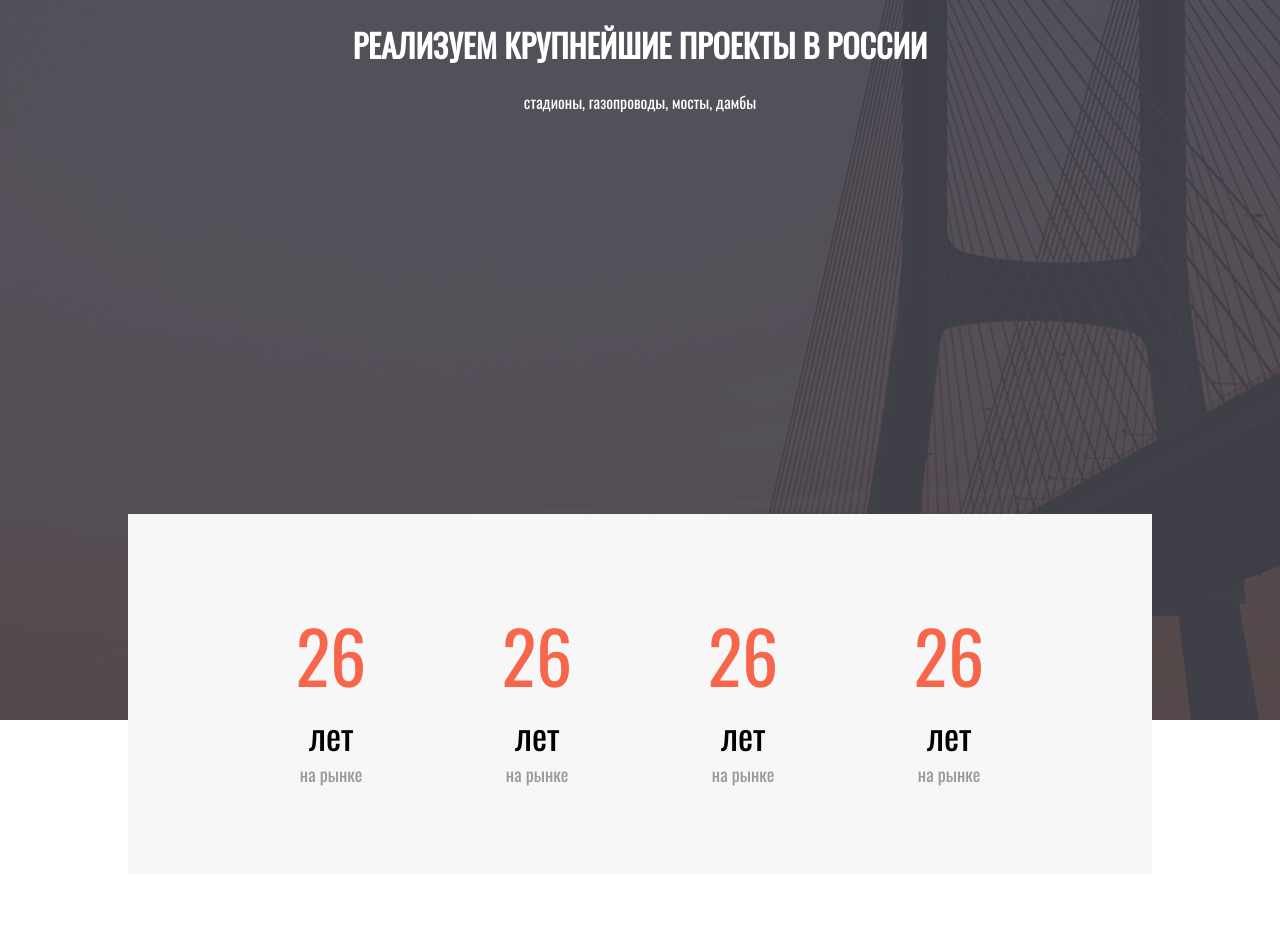
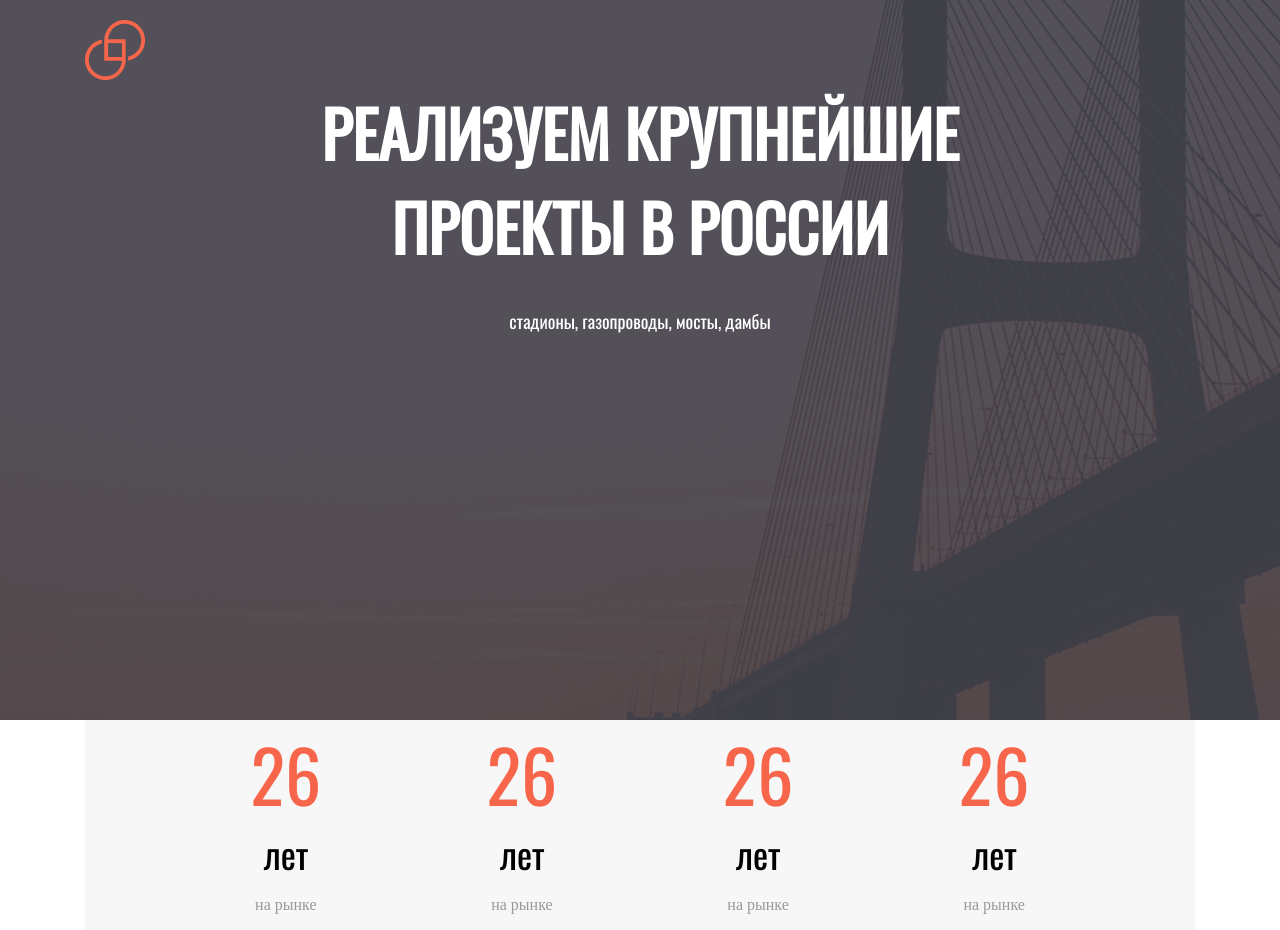
Before and after one commit to Pavel251001/project123, a website built with Vite: page index.html in a window 1280 px wide. Before the commit the page ends 874 px from the top, so only its background shows below. Built offline with nearby package versions, Linux system fonts and the light colour scheme.

Commit message:
pak.pavel

```diff
--- a/index.html
+++ b/index.html
@@ -1,41 +1,49 @@
 <!DOCTYPE html>
 <html lang="en">
 <head>
-    <meta charset="UTF-8" />
-    <meta name="viewport" content="width=device-width, initial-scale=1.0" />
-    <link rel="stylesheet" href="src/style.css" />
+  <meta charset="UTF-8">
+  <meta name="viewport" content="width=device-width, initial-scale=1.0">
+  <link rel="stylesheet" href="src/style.css">
   <title>Document</title>
 </head>
 <body>
   <header>
+
+    <div class="block-header">
+      <div class="logo">
+        <img src="src/img/logo.png" alt="">
+      </div>
       <div class="header-text">
-        <h1>РЕАЛИЗУЕМ КРУПНЕЙШИЕ ПРОЕКТЫ В РОССИИ</h1>
-        <p>стадионы, газопроводы, мосты, дамбы</p>
+        <h1 class="heading-header">РЕАЛИЗУЕМ КРУПНЕЙШИЕ ПРОЕКТЫ В РОССИИ</h1>
+        <p class="subtitle-header">стадионы, газопроводы, мосты, дамбы</p>
       </div>
+    </div>
+  </header>
+
   <div class="container">
-      <div class="numbers">
-        <div class="numbers-item">
-          <p class="yers">26</p>
-          <p class="text-yers">лет</p>
-          <p class="market">на рынке</p>
+    <div class="advancher">
+      <div class="yers">
+        <p class="number">26</p>
+        <p class="text-number">лет</p>
+        <p class="subtitle-number">на рынке</p>
       </div>
-        <div class="numbers-item">
-          <p class="yers">26</p>
-          <p class="text-yers">лет</p>
-          <p class="market">на рынке</p>
+      <div class="yers">
+        <p class="number">26</p>
+        <p class="text-number">лет</p>
+        <p class="subtitle-number">на рынке</p>
       </div>
-        <div class="numbers-item">
-          <p class="yers">26</p>
-          <p class="text-yers">лет</p>
-          <p class="market">на рынке</p>
+      <div class="yers">
+        <p class="number">26</p>
+        <p class="text-number">лет</p>
+        <p class="subtitle-number">на рынке</p>
       </div>
-        <div class="numbers-item">
-          <p class="yers">26</p>
-          <p class="text-yers">лет</p>
-          <p class="market">на рынке</p>
+      <div class="yers">
+        <p class="number">26</p>
+        <p class="text-number">лет</p>
+        <p class="subtitle-number">на рынке</p>
       </div>
     </div>
 </div>
-    </header>
+
 </body>
 </html>
--- a/src/style.css
+++ b/src/style.css
@@ -16,49 +16,71 @@ header {
   width: auto;
   height: 720px;
 }
-.container {
-  width: 80%; margin: 0 auto;
+
+.heading-header {
+  font-size: 64px;
+  margin: 0;
+}
+
+.subtitle-header {
+  font-size: 18px;
+  margin-top: 35px;
 }
 
 .header-text {
-display: flex;
-align-items: center;
-justify-content: center;
-flex-direction: column;
+  display: flex;
+  flex-wrap: wrap;
+  height: 171px;
+  width: 734px;
+  text-align: center;
+  flex-direction: row;
+  justify-content: space-around;
+
 }
 
-.numbers {
-  display: flex;
-  background-color: rgb(247, 247, 247, 1);
-  align-items: center;
-  justify-content: center;
-  padding: 57px 100px 57px 100px;
-  margin-top: 400px;
+.logo {
+  padding-top: 20px;
+  align-self: flex-start;
 }
 
-.numbers .numbers-item {
-  width: 190px;
-  margin: 30px;
+
+.block-header{
+  width: 1110px;
+  margin: auto;
   display: flex;
+  flex-direction: column;
   align-items: center;
-  justify-content: center;
-  flex-direction: column;
 }
 
-.yers {
-  color: rgba(247, 101, 74, 1);
-  font-size: 72px;
-}
-.text-yers {
-  color: rgba(0, 0, 0, 1);
-  font-size: 36px;
+.container {
+  width: 1110px;
+  margin: auto;
 }
 
-.market {
-  color: rgba(153, 153, 153, 1);
-  font-size: 18px;
+.advancher {
+  display: flex;
+  background-color: #F7F7F7;
+  margin: 0;
+  justify-content: space-evenly;
+  text-align: center;
 }
 
-p {
+.number {
+  color: #F7654A;
+  font-size: 72px;
+  font-weight: 500;
+  font-family: Oswald;
   margin: 0;
 }
+
+.text-number {
+  color: #000000;
+  font-family: Oswald;
+  font-style: bold;
+  font-size: 36px;
+  margin: 0;
+}
+
+.subtitle-number{
+  color: #999999;
+}
```
Also changed, not shown: src/img/logo.png (added). Lines whose indentation alone changed are shown as unchanged.
